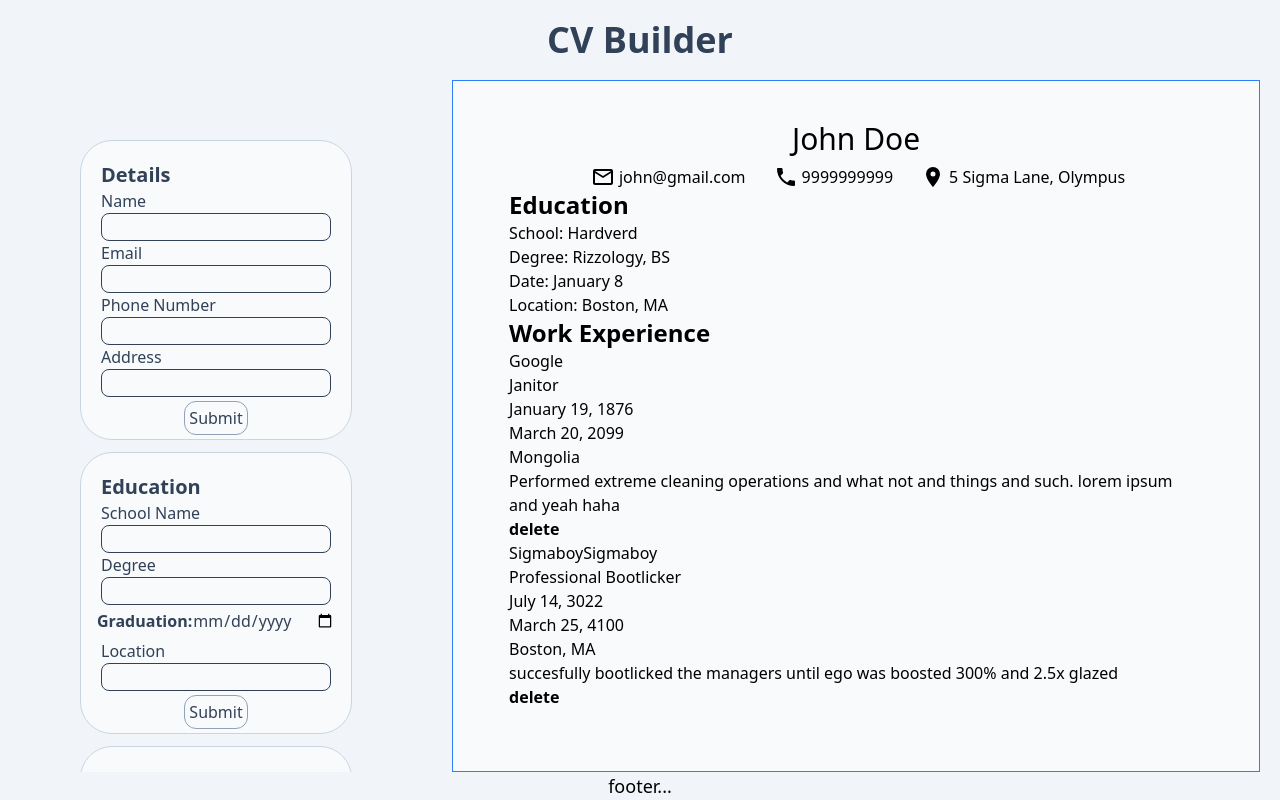
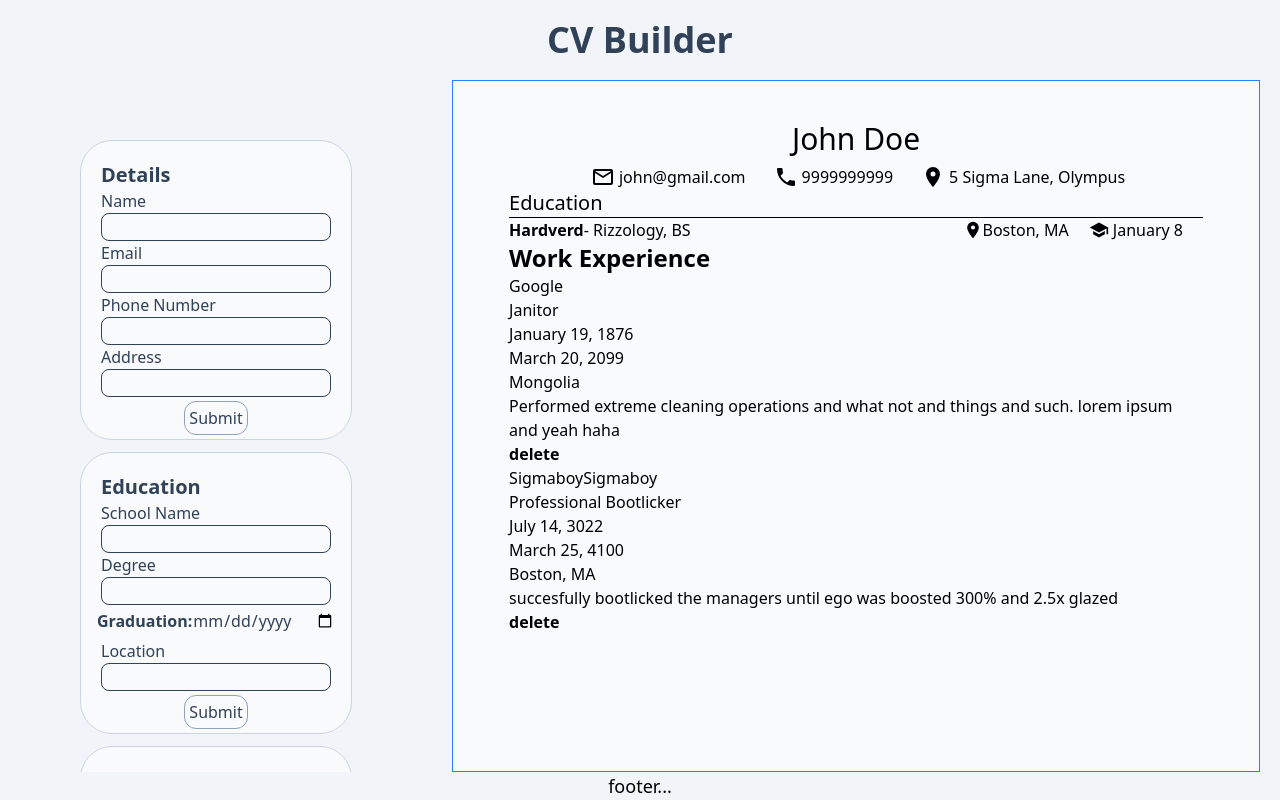
Before and after one commit to yskim308/cvApp, a React (Vite) app: page / in a window 1280 px wide. Built offline with nearby package versions, Linux system fonts and the light colour scheme.

Commit message:
style education view component

```diff
--- a/src/components/viewComponents/EducationView.tsx
+++ b/src/components/viewComponents/EducationView.tsx
@@ -1,13 +1,28 @@
 import { EducationViewProps } from "../types";
+import location from "../../assets/map-marker.svg";
+import graduationIcon from "../../assets/graduationIcon.svg";
 
 export default function EducationView({ formData }: EducationViewProps) {
   return (
     <div className="flex flex-col">
-      <div className="text-2xl font-semibold">Education</div>
-      <div>School: {formData?.school}</div>
-      <div>Degree: {formData?.degree}</div>
-      <div>Date: {formData?.date}</div>
-      <div>Location: {formData?.location}</div>
+      <div className="text-xl font-medium">Education</div>
+      <hr></hr>
+      <div className="flex justify-between">
+        <div className="flex">
+          <span className="font-semibold">{formData?.school}</span> -{" "}
+          {formData?.degree}
+        </div>
+        <div className="flex">
+          <div className="flex">
+            <img className="w-5" src={location} />
+            {formData?.location}
+          </div>
+          <div className="px-5 flex">
+            <img className="w-5 mr-1" src={graduationIcon} />
+            {formData?.date}
+          </div>
+        </div>
+      </div>
     </div>
   );
 }
```
